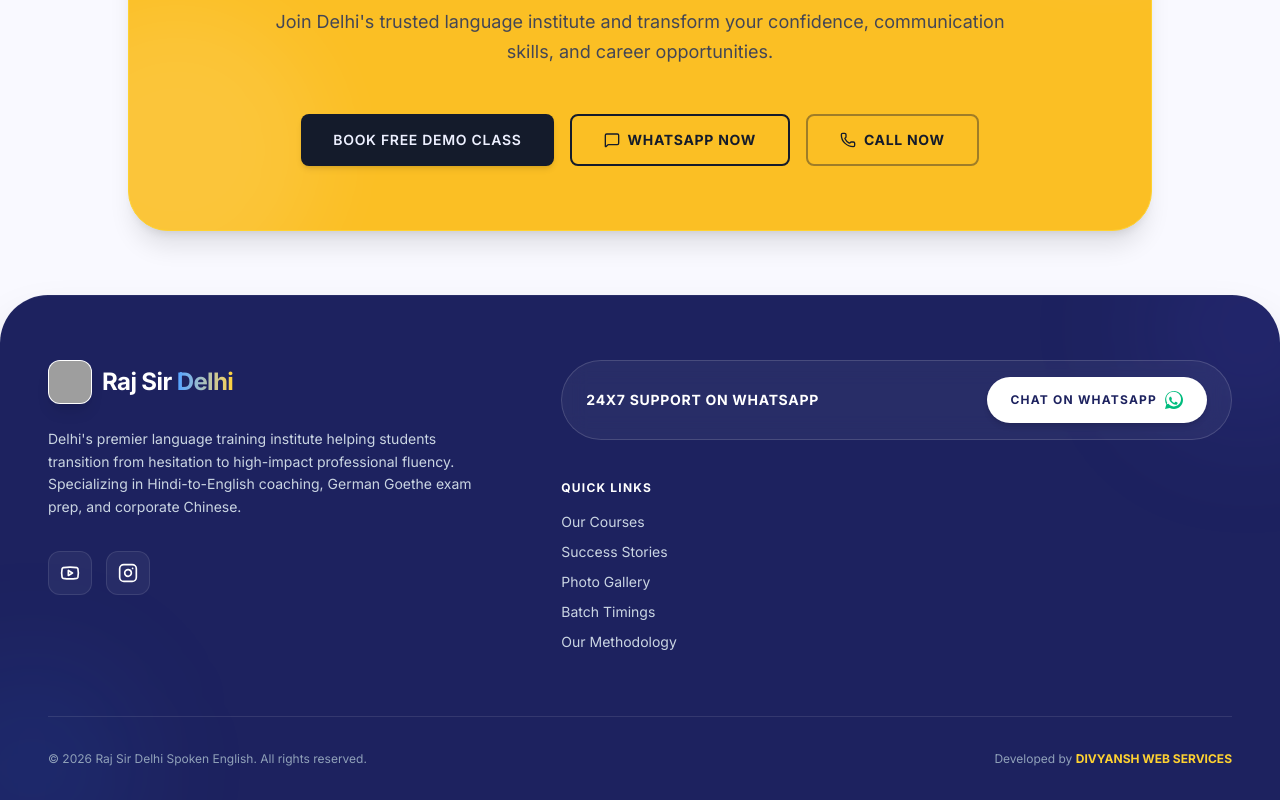
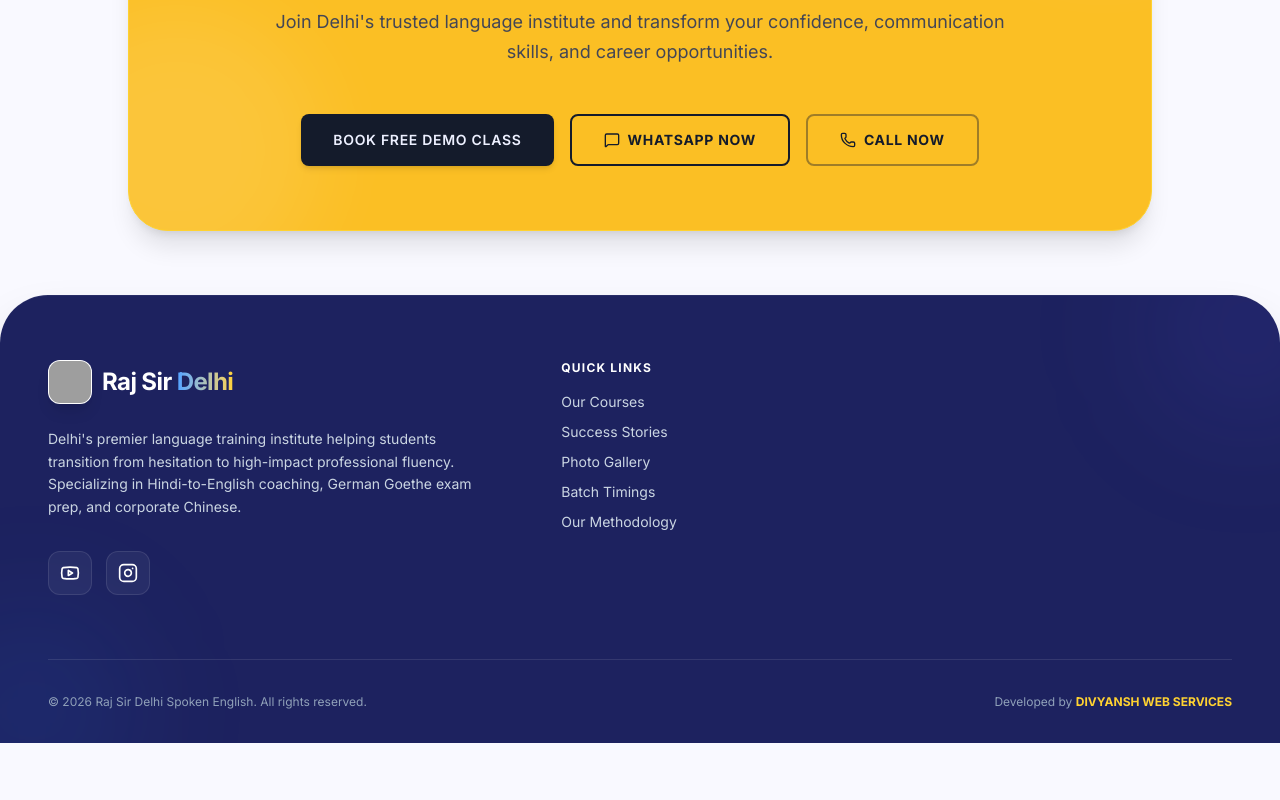
Before and after one commit to shreeelecticautomobiles-ui/Raj-Sir-Delhi, a React (Vite) app: page / in a window 1280 px wide. Shown: the part 8332-9132 px from the top of the page. After the commit the page ends 9075 px from the top, so only its background shows below. Built offline with nearby package versions, Linux system fonts and the light colour scheme; grey boxes are pictures that could not be loaded.

Commit message:
refactor(footer): remove WhatsApp support badge
Remove the redundant WhatsApp badge from the footer and add Vercel routing configuration to improve deployment handling.

```diff
--- a/src/components/Footer.tsx
+++ b/src/components/Footer.tsx
@@ -68,21 +68,7 @@ export default function Footer({ showSeoColumn = false }: FooterProps) {
             {/* Right Container */}
             <div className="lg:col-span-7 space-y-10">
 
-              {/* WhatsApp 24/7 Badge exactly like WebVeda */}
-              <div className="flex flex-col sm:flex-row items-center justify-between border border-white/15 rounded-2xl sm:rounded-full px-6 py-4 bg-white/5 backdrop-blur-md gap-4">
-                <span className="font-sans font-extrabold text-xs md:text-sm tracking-wider text-white uppercase">24X7 Support on Whatsapp</span>
-                <a
-                  href="https://wa.me/919015424048?text=Hi%2C%20I%20saw%20your%20website%20and%20want%20to%20book%20a%20free%20demo%20class"
-                  target="_blank"
-                  rel="noopener noreferrer"
-                  className="flex items-center gap-2 bg-white text-[#1D225F] hover:bg-slate-100 active:scale-95 transition-all font-extrabold text-xs uppercase tracking-widest px-6 py-3.5 rounded-full shadow-md shrink-0 cursor-pointer"
-                >
-                  <span>Chat On WhatsApp</span>
-                  <svg className="h-4.5 w-4.5 fill-current text-emerald-500 shrink-0" viewBox="0 0 24 24">
-                    <path d="M.057 24l1.687-6.163c-1.041-1.804-1.588-3.849-1.587-5.946C.06 5.348 5.397.01 12.008 0c3.202.001 6.212 1.246 8.477 3.514 2.266 2.268 3.507 5.28 3.505 8.484-.004 6.657-5.34 11.997-11.953 12.001-2.005-.002-3.975-.497-5.714-1.429L0 24zm6.59-4.846c1.6.95 3.188 1.449 4.825 1.451 5.436-.002 9.858-4.427 9.861-9.867.002-2.63-1.023-5.102-2.89-6.97-1.865-1.868-4.343-2.895-6.974-2.895-5.437 0-9.86 4.422-9.863 9.86-.001 1.705.452 3.37 1.31 4.8l-.283 1.035-.301 1.102 1.11-.29 1.189-.311zm9.592-3.93c-.277-.139-1.64-.81-1.894-.901-.255-.093-.44-.139-.626.139-.186.278-.72.903-.882 1.087-.162.186-.325.208-.601.069-.277-.14-1.17-.43-2.228-1.374-.824-.735-1.38-1.644-1.542-1.922-.162-.278-.017-.428.121-.567.125-.124.277-.323.415-.485.139-.161.186-.277.277-.462.093-.185.047-.347-.024-.486-.07-.139-.626-1.507-.858-2.064-.226-.543-.453-.468-.626-.477-.162-.009-.348-.01-.533-.01-.186 0-.488.07-.743.347-.256.278-.975.954-.975 2.329s1.001 2.705 1.14 2.89c.14.186 1.97 3.01 4.773 4.218.667.288 1.188.46 1.594.59.67.213 1.28.183 1.762.11.539-.08 1.64-.67 1.872-1.318.23-.647.23-1.203.162-1.319-.069-.115-.255-.207-.532-.346z" />
-                  </svg>
-                </a>
-              </div>
+
 
               {/* Navigation columns */}
               <div className="flex flex-wrap gap-8 text-left">
```
Also changed, not shown: vercel.json (added).
